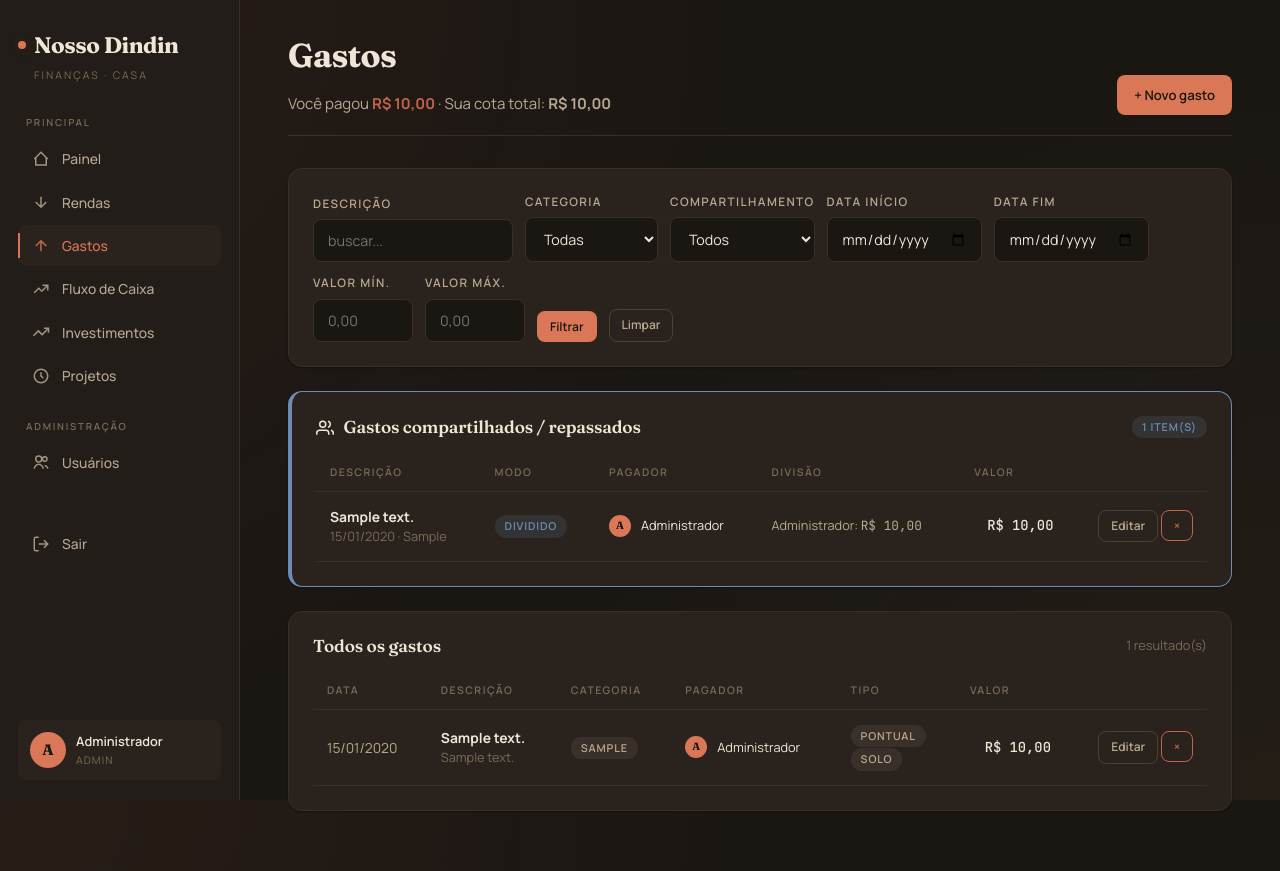
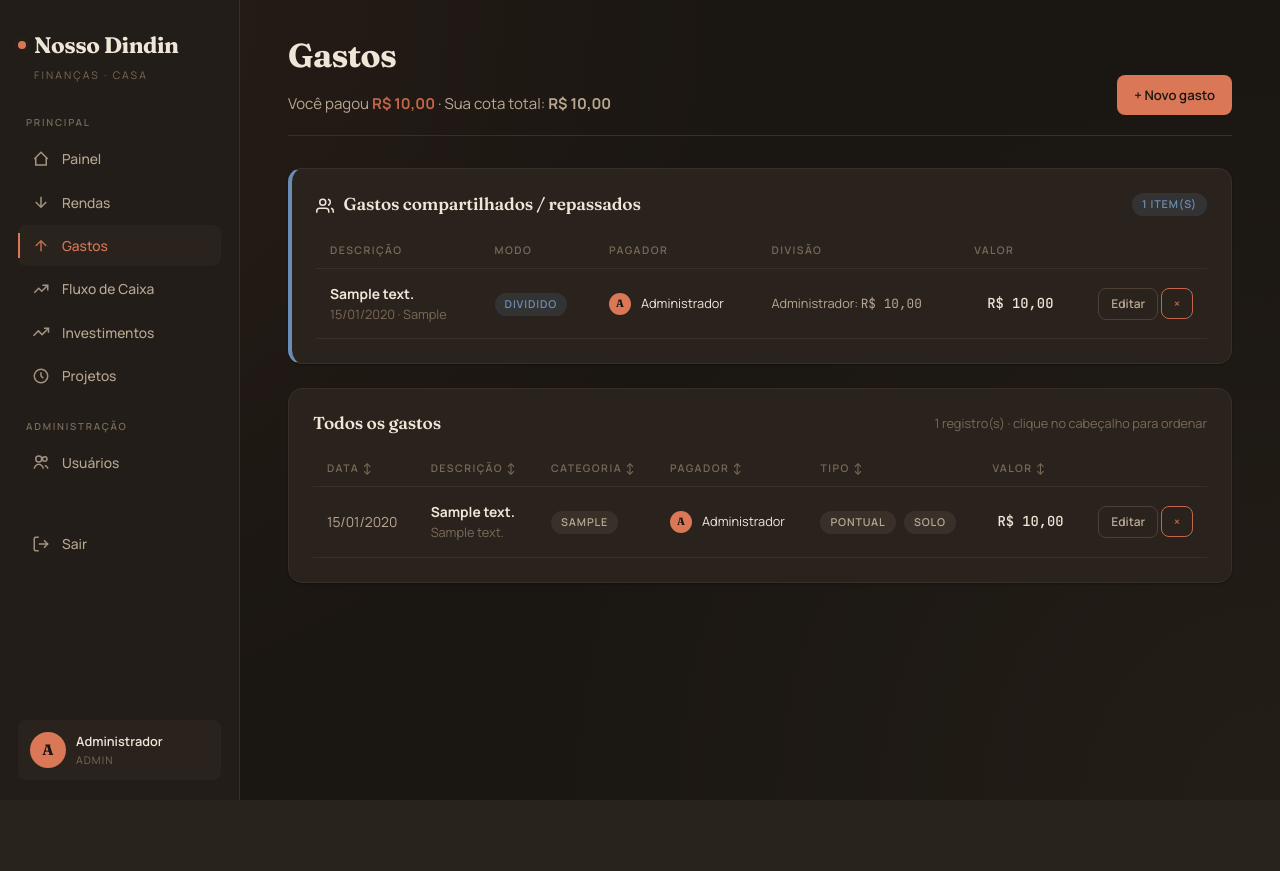
Before and after one commit to mavana1981-boop/NOSSOS-DINDINS, a Flask app: page /gastos/ in a window 1280 px wide. After the commit the page ends 800 px from the top, so only its background shows below. Run offline with Flask 3, Linux system fonts and the light colour scheme; a user stored in the database is signed in; tables that the repository leaves empty hold one stand-in row (values such as "Sample post").

Commit message:
Update list.html

```diff
--- a/app/templates/expenses/list.html
+++ b/app/templates/expenses/list.html
@@ -10,56 +10,10 @@
   <a href="{{ url_for('expenses.new_expense') }}" class="btn btn-primary">+ Novo gasto</a>
 </div>
 
-<!-- Filtros -->
-<div class="card mb-3">
-  <form method="GET" class="flex flex-gap" style="flex-wrap:wrap;align-items:flex-end;gap:12px;">
-    <div class="form-group mb-0">
-      <label class="form-label">Descrição</label>
-      <input class="form-control" name="q" value="{{ q }}" placeholder="buscar..." style="min-width:160px;">
-    </div>
-    <div class="form-group mb-0">
-      <label class="form-label">Categoria</label>
-      <select class="form-control" name="category">
-        <option value="">Todas</option>
-        {% for c in categories %}
-          <option {% if cat_filter == c %}selected{% endif %}>{{ c }}</option>
-        {% endfor %}
-      </select>
-    </div>
-    <div class="form-group mb-0">
-      <label class="form-label">Compartilhamento</label>
-      <select class="form-control" name="share_mode">
-        <option value="">Todos</option>
-        <option value="solo" {% if share_filter == 'solo' %}selected{% endif %}>Solo</option>
-        <option value="integral" {% if share_filter == 'integral' %}selected{% endif %}>Repasse</option>
-        <option value="split" {% if share_filter == 'split' %}selected{% endif %}>Dividido</option>
-      </select>
-    </div>
-    <div class="form-group mb-0">
-      <label class="form-label">Data início</label>
-      <input class="form-control" type="date" name="date_from" value="{{ date_from }}">
-    </div>
-    <div class="form-group mb-0">
-      <label class="form-label">Data fim</label>
-      <input class="form-control" type="date" name="date_to" value="{{ date_to }}">
-    </div>
-    <div class="form-group mb-0">
-      <label class="form-label">Valor mín.</label>
-      <input class="form-control mono" name="val_min" value="{{ val_min }}" placeholder="0,00" style="width:100px;">
-    </div>
-    <div class="form-group mb-0">
-      <label class="form-label">Valor máx.</label>
-      <input class="form-control mono" name="val_max" value="{{ val_max }}" placeholder="0,00" style="width:100px;">
-    </div>
-    <button class="btn btn-primary btn-sm" style="margin-top:auto;">Filtrar</button>
-    <a href="{{ url_for('expenses.list_expenses') }}" class="btn btn-ghost btn-sm" style="margin-top:auto;">Limpar</a>
-  </form>
-</div>
-
 <!-- Gastos compartilhados/repassados em destaque -->
 {% set shared = expenses | selectattr('share_mode', 'ne', 'solo') | list %}
 {% if shared %}
-<div class="card mb-3" style="border-color:var(--blue);border-left:4px solid var(--blue);">
+<div class="card mb-3" style="border-left:4px solid var(--blue);">
   <div class="card-title">
     <h3>
       <svg style="width:18px;height:18px;vertical-align:middle;margin-right:6px;" viewBox="0 0 24 24" fill="none" stroke="currentColor" stroke-width="2"><path d="M17 21v-2a4 4 0 0 0-4-4H5a4 4 0 0 0-4 4v2"/><circle cx="9" cy="7" r="4"/><path d="M23 21v-2a4 4 0 0 0-3-3.87"/><path d="M16 3.13a4 4 0 0 1 0 7.75"/></svg>
@@ -120,30 +74,30 @@
 </div>
 {% endif %}
 
-<!-- Todos os gastos -->
+<!-- Tabela principal -->
 <div class="card">
   <div class="card-title">
     <h3>Todos os gastos</h3>
-    <span class="text-faint text-small">{{ expenses|length }} resultado(s)</span>
+    <span class="text-faint text-small">{{ expenses|length }} registro(s) · clique no cabeçalho para ordenar</span>
   </div>
   {% if expenses %}
   <div class="table-wrap">
-    <table class="tbl">
+    <table class="tbl" id="tbl-gastos">
       <thead>
         <tr>
-          <th>Data</th>
-          <th>Descrição</th>
-          <th>Categoria</th>
-          <th>Pagador</th>
-          <th>Tipo</th>
-          <th class="text-right">Valor</th>
+          <th class="sortable" data-col="0" style="cursor:pointer;">Data ↕</th>
+          <th class="sortable" data-col="1" style="cursor:pointer;">Descrição ↕</th>
+          <th class="sortable" data-col="2" style="cursor:pointer;">Categoria ↕</th>
+          <th class="sortable" data-col="3" style="cursor:pointer;">Pagador ↕</th>
+          <th class="sortable" data-col="4" style="cursor:pointer;">Tipo ↕</th>
+          <th class="sortable text-right" data-col="5" style="cursor:pointer;">Valor ↕</th>
           <th></th>
         </tr>
       </thead>
       <tbody>
         {% for e in expenses %}
         <tr>
-          <td class="text-dim">
+          <td class="text-dim" data-val="{{ e.spent_at.isoformat() }}">
             {{ e.spent_at|data_br }}
             {% if e.kind == 'recorrente' %}
               <div class="text-faint text-small">
@@ -160,26 +114,23 @@
               </div>
             {% endif %}
           </td>
-          <td><span class="badge badge-solo">{{ e.category }}</span></td>
-          <td>
+          <td data-val="{{ e.category }}"><span class="badge badge-solo">{{ e.category }}</span></td>
+          <td data-val="{{ e.payer.full_name }}">
             <div class="flex flex-gap">
               {% if e.payer.photo %}<img src="{{ e.payer.photo_url }}" class="avatar" style="width:22px;height:22px;">
               {% else %}<div class="avatar-fallback" style="width:22px;height:22px;font-size:0.7rem;">{{ e.payer.full_name[0]|upper }}</div>{% endif %}
               <span class="text-small">{{ e.payer.full_name.split()[0] }}</span>
             </div>
           </td>
-          <td>
-            <div>
-              {% if e.kind == 'recorrente' %}<span class="badge badge-shared">{% if e.recurrence_months %}Parcelado{% else %}Fixo{% endif %}</span>
-              {% else %}<span class="badge badge-solo">Pontual</span>{% endif %}
-            </div>
-            <div class="mt-1">
-              {% if e.share_mode == 'integral' %}<span class="badge badge-shared">Repasse</span>
-              {% elif e.share_mode == 'split' %}<span class="badge badge-shared">Dividido</span>
-              {% else %}<span class="badge badge-solo">Solo</span>{% endif %}
-            </div>
+          <td data-val="{{ e.share_mode }}">
+            {% if e.kind == 'recorrente' %}<span class="badge badge-shared">{% if e.recurrence_months %}Parcelado{% else %}Fixo{% endif %}</span>
+            {% else %}<span class="badge badge-solo">Pontual</span>{% endif %}
+            &nbsp;
+            {% if e.share_mode == 'integral' %}<span class="badge badge-shared">Repasse</span>
+            {% elif e.share_mode == 'split' %}<span class="badge badge-shared">Dividido</span>
+            {% else %}<span class="badge badge-solo">Solo</span>{% endif %}
           </td>
-          <td class="text-right amount">
+          <td class="text-right amount" data-val="{{ e.amount }}">
             {{ e.amount|brl }}
             {% if e.kind == 'recorrente' and e.recurrence_months %}
               <div class="text-faint text-small">total {{ (e.amount * e.recurrence_months)|brl }}</div>
@@ -189,7 +140,7 @@
             {% if e.payer_id == current_user.id or current_user.is_admin %}
               <a href="{{ url_for('expenses.edit_expense', expense_id=e.id) }}" class="btn btn-ghost btn-sm">Editar</a>
               <form method="POST" action="{{ url_for('expenses.delete_expense', expense_id=e.id) }}"
-                    style="display:inline;" onsubmit="return confirm('Excluir?');">
+                    style="display:inline;" onsubmit="return confirm('Excluir este gasto?');">
                 <button class="btn btn-danger btn-sm">×</button>
               </form>
             {% endif %}
@@ -201,10 +152,47 @@
   </div>
   {% else %}
     <div class="empty-state">
-      <h4>Nenhum gasto encontrado</h4>
-      <p>Tente ajustar os filtros ou registre um novo gasto.</p>
+      <h4>Nenhum gasto registrado</h4>
+      <p>Comece a registrar suas despesas — sozinhas ou compartilhadas.</p>
+      <a href="{{ url_for('expenses.new_expense') }}" class="btn btn-primary btn-sm mt-2">Registrar primeiro</a>
     </div>
   {% endif %}
 </div>
 
+<script>
+(function() {
+  const table = document.getElementById('tbl-gastos');
+  if (!table) return;
+  let sortCol = -1, sortAsc = true;
+
+  table.querySelectorAll('th.sortable').forEach(th => {
+    th.addEventListener('click', () => {
+      const col = parseInt(th.dataset.col);
+      if (sortCol === col) sortAsc = !sortAsc;
+      else { sortCol = col; sortAsc = true; }
+
+      // Atualiza indicadores
+      table.querySelectorAll('th.sortable').forEach(t => {
+        t.textContent = t.textContent.replace(' ↑','').replace(' ↓','').replace(' ↕','') + ' ↕';
+      });
+      th.textContent = th.textContent.replace(' ↕','') + (sortAsc ? ' ↑' : ' ↓');
+
+      const tbody = table.querySelector('tbody');
+      const rows = Array.from(tbody.querySelectorAll('tr'));
+      rows.sort((a, b) => {
+        const aCell = a.querySelectorAll('td')[col];
+        const bCell = b.querySelectorAll('td')[col];
+        const aVal = (aCell.dataset.val || aCell.textContent).trim().toLowerCase();
+        const bVal = (bCell.dataset.val || bCell.textContent).trim().toLowerCase();
+        const aNum = parseFloat(aVal);
+        const bNum = parseFloat(bVal);
+        if (!isNaN(aNum) && !isNaN(bNum)) return sortAsc ? aNum - bNum : bNum - aNum;
+        return sortAsc ? aVal.localeCompare(bVal, 'pt-BR') : bVal.localeCompare(aVal, 'pt-BR');
+      });
+      rows.forEach(r => tbody.appendChild(r));
+    });
+  });
+})();
+</script>
+
 {% endblock %}
```
